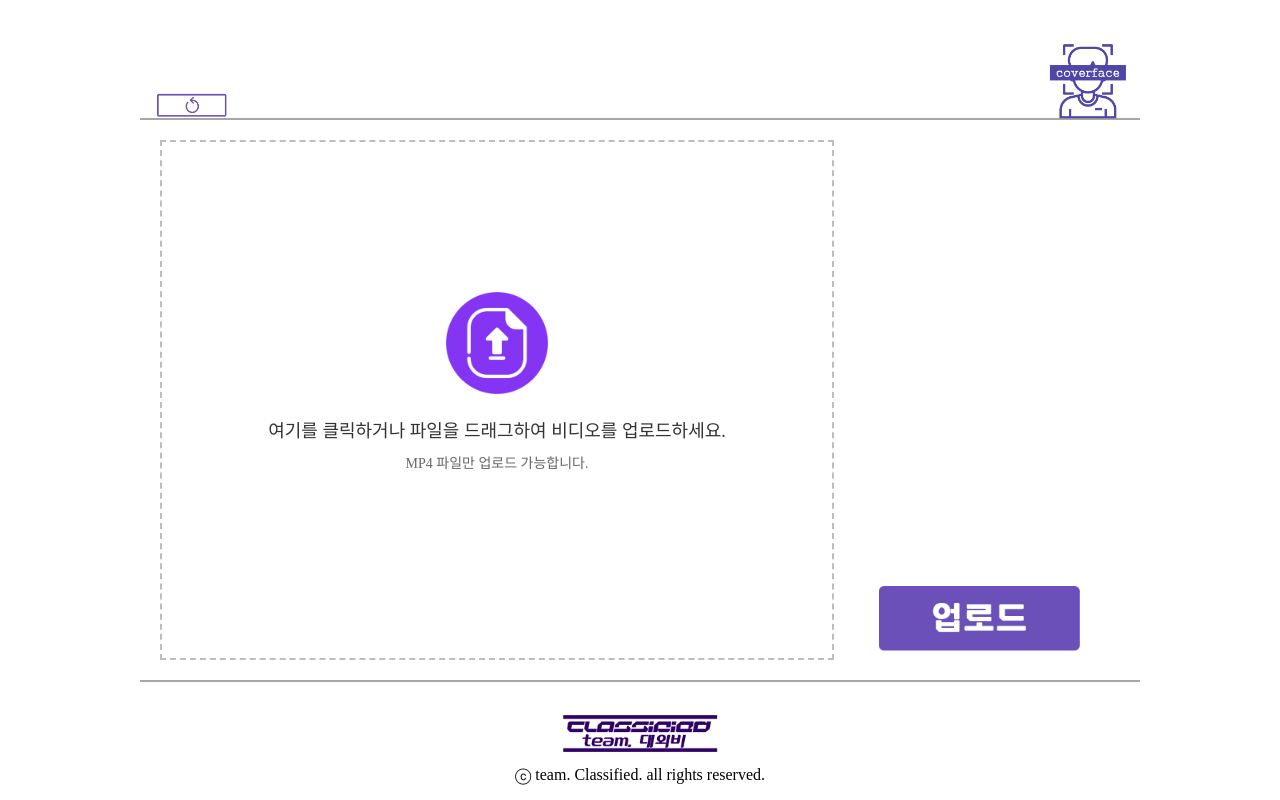
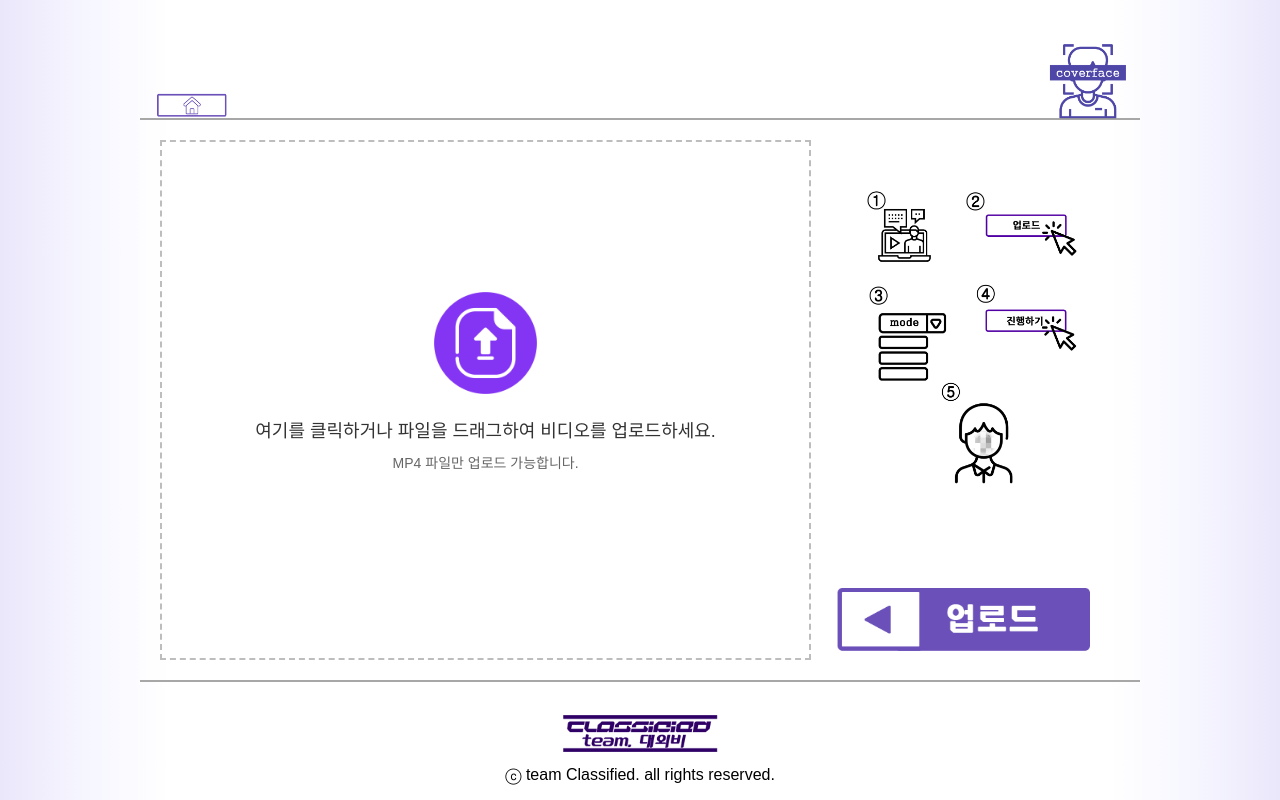
Before and after one commit to DaeWaebie/Classified, a Flask app: page /input/ in a window 1280 px wide. Run offline with Flask 3, Linux system fonts and the light colour scheme.

Commit message:
웹 찐찐막

```diff
--- a/WEB/static/css/inoutput.css
+++ b/WEB/static/css/inoutput.css
@@ -1,4 +1,12 @@
-
+body {
+    font-family: Arial, sans-serif;
+    height: 100vh;
+    margin: 0;
+    background:
+    linear-gradient(to left,#a490ed38,#e4e5ff57,#ffffff,#ffffff,#ffffff, #ffffff,#ffffff, #ffffff,#ffffff,#ffffff, #ffffff, #ffffff, #ffffff,#ffffff,#e4e5ff57, #a490ed38);
+    background-size: cover, cover; /* 각 배경의 크기 조절 */
+    position: relative;
+}
 .container {
     width: 75%;
     height: 65%;
@@ -18,7 +26,7 @@
     transform: translate(-50%, -50%);
     z-index: 999;
 }
-.re-icon {
+.home-icon {
     width: 6%; /* 이미지 크기를 고정 크기로 설정 */
     position: fixed; /* 뷰포트에 고정된 위치를 설정 */
     bottom: 85%; /* 뷰포트의 상단에서 2% 아래에 위치 */
@@ -33,7 +41,7 @@
     right: 12%; /* 뷰포트의 오른쪽에서 5% 왼쪽에 위치 */
     transition: all 0.3s ease;
 }
-.video-container, .dashed-box {
+.video-container, .upload-container {
     flex: 7; /* 비율 7 */
     height: 100%; /* 부모 컨테이너 높이에 맞춤 */
     display: flex;
@@ -42,14 +50,22 @@
     padding: 10px;
     box-sizing: border-box;
 }
+.upload-container {
+    border: 2px dashed #a9a9a9c5;
+}
 .side-container {
+    /* background-color: blueviolet; */
+    text-align: center;
     flex: 3; /* 비율 3 */
     height: 100%; /* 부모 컨테이너 높이에 맞춤 */
     display: flex;
-    justify-content: center;
-    align-items: center;
+    flex-direction: column; /* 자식 요소들을 세로로 정렬 */
+    align-items: center; /* 자식 요소들을 중앙 정렬 (가로 방향) */
     padding: 10px;
     box-sizing: border-box;
+}
+p.side-container{
+    justify-content: center; /* 자식 요소들을 중앙 정렬 (세로 방향) */
 }
 .side-container > * {
     margin: 0; /* 모든 자식 요소의 기본 마진을 0으로 설정 */
@@ -61,18 +77,6 @@
     align-items: center; /* 비디오를 수직으로 중앙에 배치 */
     height: 100%; /* 비디오 컨테이너의 높이를 부모 컨테이너의 높이와 동일하게 설정 */
     width: 100%; /* 비디오를 수평으로 꽉 차게 설정 */
-}
-.dashed-box {
-    width: 70%;
-    height: 100%;
-    border: 2px dashed #a9a9a9c5;
-    display: flex;
-    flex-direction: column;
-    justify-content: center;
-    align-items: center;
-    padding: 5%;
-    cursor: pointer;
-    box-sizing: border-box;
 }
 .hidden-button {
     background: none; /* 버튼 배경 제거 */
@@ -97,17 +101,32 @@
     color: #666;
 }
 
-.upload-button, .download-button {
+.upload-button{
+    height: 80px; /* 버튼의 높이를 조절하세요 */
+    position: absolute; /* 절대 위치 설정 */
+    bottom: 0%; /* 아래에서 5% 떨어진 위치로 설정 */
+    right: 2%; /* 오른쪽에서 5% 떨어진 위치로 설정 */
+    padding: 20px;
+}
+.re-button{  /* 위치 변경 하지 마세용 */
+    height: 80px; /* 버튼의 높이를 조절하세요 */
+    position: absolute; /* 절대 위치 설정 */
+    bottom: 0%; /* 아래에서 5% 떨어진 위치로 설정 */
+    right: 19%; /* 오른쪽에서 5% 떨어진 위치로 설정 */
+    padding: 20px;
+}
+.download-button{
     width: 22%; /* 버튼의 높이를 조절하세요 */
     position: absolute; /* 절대 위치 설정 */
     bottom: 0%; /* 아래에서 5% 떨어진 위치로 설정 */
-    right: 3%; /* 오른쪽에서 5% 떨어진 위치로 설정 */
+    right: 6%; /* 오른쪽에서 5% 떨어진 위치로 설정 */
     padding: 20px;
 }
-.back-button{
-    top: 40px;
-    left: 40px;
-    position: absolute;
+.back-button {
+    display: inline-block;
+    margin: 0 10px;
+    height: 80px;
+    vertical-align: middle;
 }
 .teamlogo-image {
     max-width: 12%;
@@ -164,5 +183,22 @@ select::after {
 
 .loading-icon{
     position: relative;
-    left: 10%;
+    top: 30%;
 }
+
+
+.announce{
+    position: absolute;
+    bottom: 40%;
+    left: 80%;
+    text-align: center;
+}
+
+.info{
+    height: 70%;
+    padding-top: 0;
+}
+.complit-stamp{
+    height: 20%;
+    padding-bottom: 5%;
+}
--- a/WEB/templates/input.html
+++ b/WEB/templates/input.html
@@ -17,14 +17,14 @@
         <a href="{{ url_for('info') }}">
             <img id="backImage" src="{{ url_for('static', filename='img/service_logo_p.png') }}" alt="Home" class="service-icon">
         </a>
-        <!-- 이전으로 가기 버튼 -->
+        <!-- 홈 가기 버튼 -->
         <a href="{{ url_for('index') }}">
-            <img id="backbuttonImage" src="{{ url_for('static', filename='img/re_button.png') }}" alt="Back" class="re-icon"
-            data-alt-src="{{ url_for('static', filename='img/re_button_pushed.png') }}" onmouseover="changeImage(this)" onmouseout="restoreImage(this)">
+            <img id="backbuttonImage" src="{{ url_for('static', filename='img/home_button.png') }}" alt="Back" class="home-icon"
+            data-alt-src="{{ url_for('static', filename='img/home_button_pushed.png') }}" onmouseover="changeImage(this)" onmouseout="restoreImage(this)">
         </a>
         <!--업로드 박스(회색 영역)-->
         <div class="container" id="uploadBox">
-            <div class="dashed-box drag-drop-area" ondrap="handleDrop(event)" ondragover="handleDragOver(event)">
+            <div class="upload-container drag-drop-area" ondrap="handleDrop(event)" ondragover="handleDragOver(event)">
                 <!-- 아래의 form 태그의 id 값을 변경하고, label 태그의 for 속성과 input 태그의 id 속성을 일치시킵니다. -->
                 <form id="upload-form" class="drag-drop-area" action="/input/preview/" method="post" enctype="multipart/form-data">
                     <input type="file" name="file" id="file" accept="video/mp4" style="display:none;">
@@ -40,14 +40,24 @@
                         <div class="upload-text" id="uploadText"></div>
                     </label>
                     <script src="{{ url_for('static', filename = 'js/file_drag.js') }}"></script>
-                    <button type="submit" class="hidden-button" id="uploadButton">
+                    <div class="button-container">
+                        <button type="submit" class="hidden-button" id="uploadButton" onclick="checkFile()">
                             <img id="buttonImage" src="{{ url_for('static', filename='img/upload_button.png') }}" alt="Upload" class="upload-button"
                                 data-alt-src="{{ url_for('static', filename='img/upload_button_pushed.png') }}" onmouseover="changeImage(this)" onmouseout="restoreImage(this)">
                         </button>
+                        <a href="{{url_for('index')}}">
+                            <img id="rebuttonImage" src="{{ url_for('static', filename='img/re_button.png') }}" alt="re" class="re-button"
+                                data-alt-src="{{ url_for('static', filename='img/re_button_pushed.png') }}" onmouseover="changeImage(this)" onmouseout="restoreImage(this)">
+                        </a>
+                    </div>
                 </form>
             </div>
             <div class="side-container">
+                <img src="{{ url_for('static', filename='img/info.jpg') }}" class="info" id="info">
+
                 <img src="{{ url_for('static', filename='img/loading.gif') }}" class="loading-icon" id="loadingIcon" alt = Loading>
+                <p class="announce" id="loadingText" style="display: none;">영상 업로드 중...</p>
+                <br>
             </div>
             </div>
 
@@ -56,9 +66,8 @@
         <a href="{{ url_for('index') }}">
             <img src="{{ url_for('static', filename='img/team_logo.png') }}" alt="team_logo" class="teamlogo-image">
         </a>
-        <p class="copyright" >ⓒ team. Classified. all rights reserved.</p>
+        <p class="copyright" >ⓒ team Classified. all rights reserved.</p>
     <script>
-
     document.addEventListener("DOMContentLoaded", function() {
     var imgElement = document.getElementById('backImage');
     var buttonImage = document.getElementById('buttonImage');
@@ -67,6 +76,10 @@
     var backbuttonImage = document.getElementById('backbuttonImage');
     var backSrc = backbuttonImage.getAttribute('src');
     var backAltSrc = backbuttonImage.getAttribute('data-alt-src');
+    var rebuttonImage = document.getElementById('rebuttonImage');
+    var reSrc = rebuttonImage.getAttribute('src');
+    var reAltSrc = rebuttonImage.getAttribute('data-alt-src');
+
 
     imgElement.addEventListener('mouseover', function() {
         this.src = "{{ url_for('static', filename='img/service_logo_k.png') }}";
@@ -92,15 +105,38 @@
         backbuttonImage.setAttribute('src', backSrc);
     });
 
+    rebuttonImage.addEventListener('mouseover', function() {
+        rebuttonImage.setAttribute('src', reAltSrc);
     });
 
+    rebuttonImage.addEventListener('mouseout', function() {
+        rebuttonImage.setAttribute('src', reSrc);
+    });
+
+});
+    function checkFile() {
+        var fileInput = document.getElementById('file');
+        if (fileInput.files.length === 0) {
+            alert('업로드할 파일을 선택하세요.');
+            event.preventDefault();
+        } else {
+            document.getElementById('upload-form').submit();
+        }
+    }
 
     document.addEventListener("DOMContentLoaded", function() {
         var form = document.getElementById('upload-form');
         var loadingIcon = document.getElementById('loadingIcon');
+        var loadingText = document.getElementById('loadingText');
+        var infoImage = document.getElementById('info');
 
         form.addEventListener('submit', function() {
+            var fileInput = document.getElementById('file');
+            if (fileInput.files.length !== 0) {
                 loadingIcon.style.display = 'block'; // loading 이미지 표시
+                loadingText.style.display = 'block';
+                infoImage.style.display = 'none';
+            }
         });
     });
 
```
Also changed, not shown: WEB/templates/preview.html (+36 -13 lines), WEB/templates/result.html (+28 -5 lines), WEB/static/img/complit_stamp.png (added), WEB/static/img/home_button.png (added), WEB/static/img/home_button_pushed.png (added), WEB/static/img/re_button.png, WEB/static/img/re_button_pushed.png, 3 other files. Lines whose indentation alone changed are shown as unchanged.
